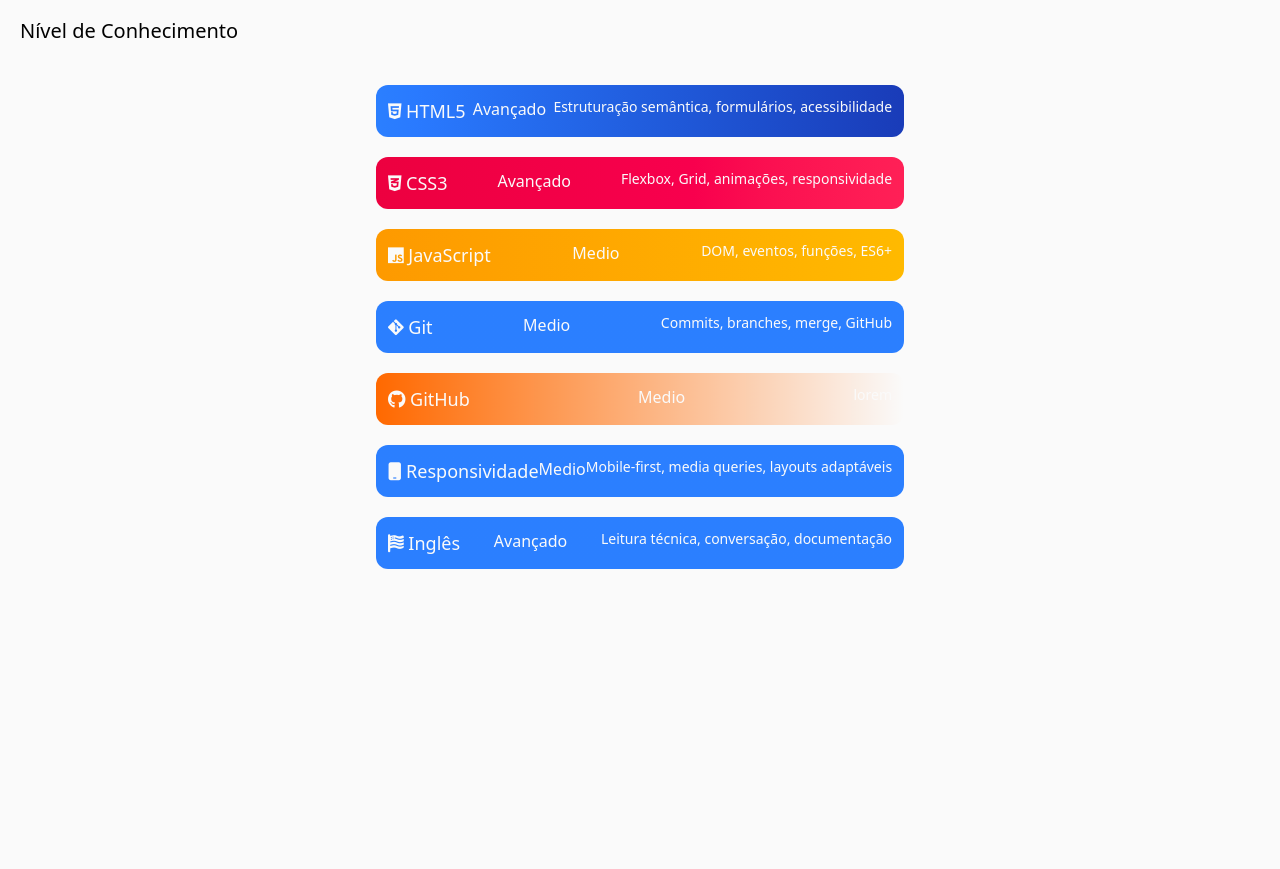
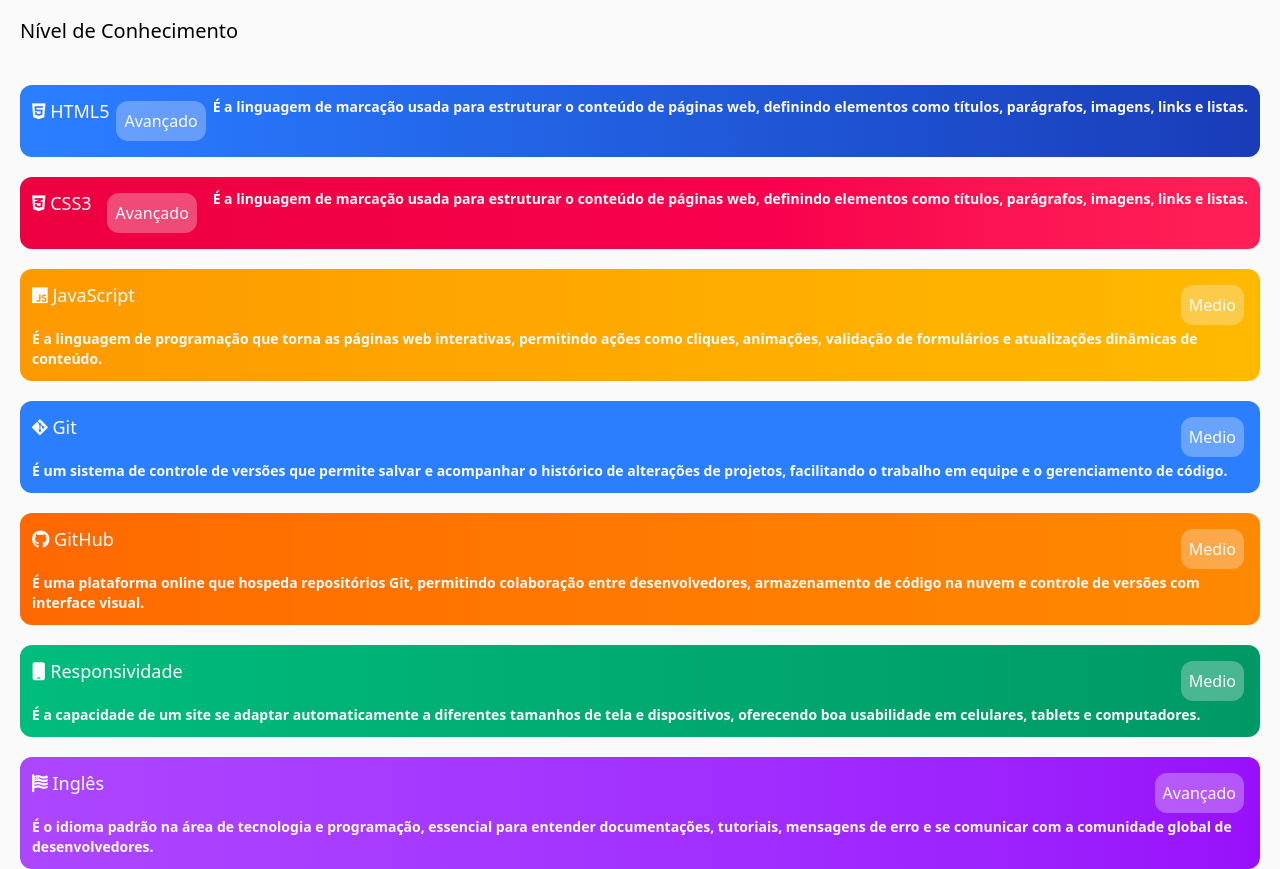
Before and after one commit to JulioFlavio/portfolio-site, a plain HTML site: page index.html in a window 1280 px wide. Shown: the part 1385-2254 px from the top of the page. Before the commit the page ends 1986 px from the top, so only its background shows below. Drawn offline with nearby package versions, Linux system fonts and the light colour scheme.

```diff
--- a/db/habilidades.json
+++ b/db/habilidades.json
@@ -8,7 +8,7 @@
       "cor2": "blue",
       "tom2": "800",
       "nivel": "Avançado",
-      "descricao": "Estruturação semântica, formulários, acessibilidade"
+      "descricao": "É a linguagem de marcação usada para estruturar o conteúdo de páginas web, definindo elementos como títulos, parágrafos, imagens, links e listas."
     },
 
     {
@@ -19,7 +19,7 @@
       "cor2": "rose",
       "tom2": "500",
       "nivel": "Avançado",
-      "descricao": "Flexbox, Grid, animações, responsividade"
+      "descricao": "É a linguagem de marcação usada para estruturar o conteúdo de páginas web, definindo elementos como títulos, parágrafos, imagens, links e listas."
     },
 
     {
@@ -30,7 +30,7 @@
       "cor2": "amber",
       "tom2": "400",
       "nivel": "Medio",
-      "descricao": "DOM, eventos, funções, ES6+"
+      "descricao": "É a linguagem de programação que torna as páginas web interativas, permitindo ações como cliques, animações, validação de formulários e atualizações dinâmicas de conteúdo."
     },
 
     {
@@ -41,7 +41,7 @@
       "cor2": "blue",
       "tom2": "500",
       "nivel": "Medio",
-      "descricao": "Commits, branches, merge, GitHub"
+      "descricao": "É um sistema de controle de versões que permite salvar e acompanhar o histórico de alterações de projetos, facilitando o trabalho em equipe e o gerenciamento de código."
     },
 
     {
@@ -49,32 +49,32 @@
       "nome": "GitHub",
       "cor1": "orange",
       "tom1": "500",
-      "cor2": "orang",
+      "cor2": "orange",
       "tom2": "400",
       "nivel": "Medio",
-      "descricao": "lorem"
+      "descricao": "É uma plataforma online que hospeda repositórios Git, permitindo colaboração entre desenvolvedores, armazenamento de código na nuvem e controle de versões com interface visual."
     },
 
     {
       "icon": "<i class='fa-solid fa-mobile'></i>",
       "nome": "Responsividade",
-      "cor1": "blue",
+      "cor1": "emerald",
       "tom1": "500",
-      "cor2": "blue",
-      "tom2": "500",
+      "cor2": "emerald",
+      "tom2": "600",
       "nivel": "Medio",
-      "descricao": "Mobile-first, media queries, layouts adaptáveis"
+      "descricao": "É a capacidade de um site se adaptar automaticamente a diferentes tamanhos de tela e dispositivos, oferecendo boa usabilidade em celulares, tablets e computadores."
     },
 
     {
       "icon": "<i class='fa-solid fa-flag-usa'></i>",
       "nome": "Inglês",
-      "cor1": "blue",
+      "cor1": "purple",
       "tom1": "500",
-      "cor2": "blue",
-      "tom2": "500",
+      "cor2": "purple",
+      "tom2": "600",
       "nivel": "Avançado",
-      "descricao": "Leitura técnica, conversação, documentação"
+      "descricao": "É o idioma padrão na área de tecnologia e programação, essencial para entender documentações, tutoriais, mensagens de erro e se comunicar com a comunidade global de desenvolvedores."
     }
   ]
 }
--- a/scripts/script.js
+++ b/scripts/script.js
@@ -6,8 +6,8 @@
   })
   .then(data => {
 
+    substituiHabilidades(data.habilidades)
     substituiNivel(data.habilidades)
-    substituiHabilidades(data.habilidades)
 
   })
 }
@@ -24,8 +24,8 @@
     document.getElementById("nivel").innerHTML += `
       <div class="my-5 p-3 flex flex-wrap justify-between text-neutral-50 rounded-xl bg-linear-to-r from-${habilidade.cor1}-${habilidade.tom1} to-${habilidade.cor2}-${habilidade.tom2}">
         <h1 class="text-lg">${habilidade.icon} ${habilidade.nome}</h1>
-        <span class="text-md justify-self-end">${habilidade.nivel}</span>
-        <p class="text-sm">${habilidade.descricao}</p>
+        <span class="text-md bg-neutral-100/30 p-2 m-1 rounded-xl justify-self-end">${habilidade.nivel}</span>
+        <p class="text-sm font-bold">${habilidade.descricao}</p>
       </div>
     `
   });
```
Also changed, not shown: index.html (+3 -3 lines).
